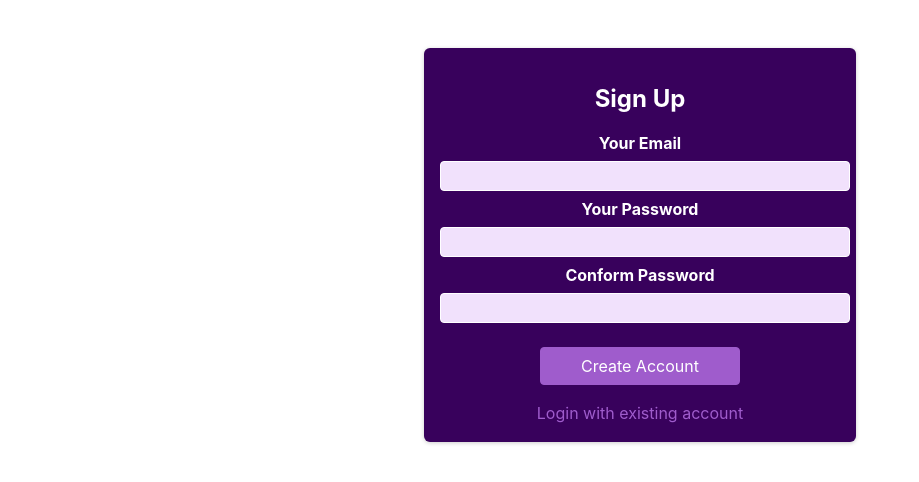
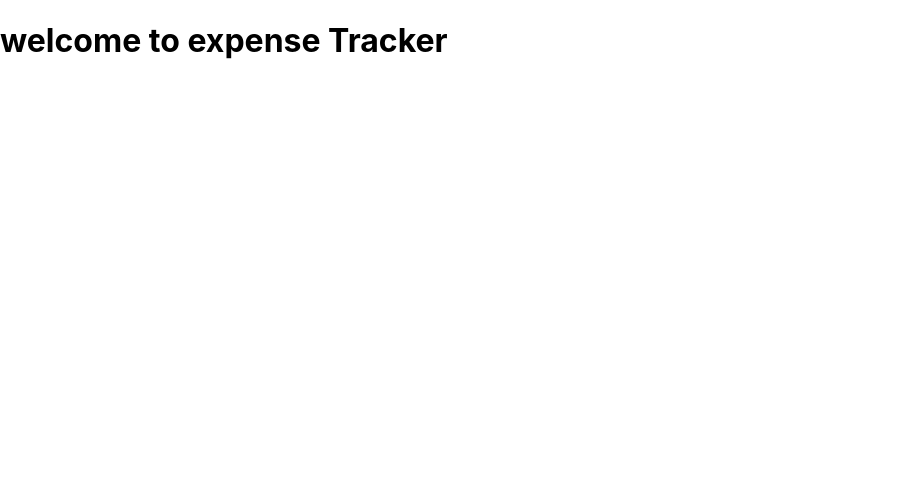
Before and after one commit to Maneesh1007/expense, a React (Create React App) app: page /home in a window 1280 px wide. Shown: the top 482 px of the page, without its empty margins (0-919 px from the left). Built offline with nearby package versions, Linux system fonts and the light colour scheme.

Commit message:
adding login

```diff
--- a/package.json
+++ b/package.json
@@ -8,6 +8,7 @@
     "@testing-library/user-event": "^13.5.0",
     "react": "^18.2.0",
     "react-dom": "^18.2.0",
+    "react-router-dom": "^5.3.4",
     "react-scripts": "5.0.1",
     "web-vitals": "^2.1.4"
   },
--- a/src/App.js
+++ b/src/App.js
@@ -1,7 +1,20 @@
+import { Route, Switch } from "react-router-dom/cjs/react-router-dom.min";
 import Auth from "./pages/Auth";
+import Home from "./pages/Home";
 
 function App() {
-  return <Auth></Auth>;
+  return (
+    <>
+      <Switch>
+        <Route path="/" exact>
+          <Auth></Auth>
+        </Route>
+        <Route path="/home" exact>
+          <Home></Home>
+        </Route>
+      </Switch>
+    </>
+  );
 }
 
 export default App;
--- a/src/index.js
+++ b/src/index.js
@@ -1,13 +1,16 @@
-import React from 'react';
-import ReactDOM from 'react-dom/client';
-import './index.css';
-import App from './App';
-import reportWebVitals from './reportWebVitals';
+import React from "react";
+import ReactDOM from "react-dom/client";
+import "./index.css";
+import App from "./App";
+import reportWebVitals from "./reportWebVitals";
+import { BrowserRouter } from "react-router-dom";
 
-const root = ReactDOM.createRoot(document.getElementById('root'));
+const root = ReactDOM.createRoot(document.getElementById("root"));
 root.render(
   <React.StrictMode>
-    <App />
+    <BrowserRouter>
+      <App />
+    </BrowserRouter>
   </React.StrictMode>
 );
 
--- a/src/pages/Auth.js
+++ b/src/pages/Auth.js
@@ -1,15 +1,15 @@
 import { useState, useRef, useContext } from "react";
-//import { useHistory } from "react-router-dom";
+import { useHistory } from "react-router-dom";
 //import AuthContext from "../Store/Auth-context";
 
 import classes from "./Auth.module.css";
 
 const Auth = () => {
-  //const history = useHistory("");
+  const history = useHistory("");
   const enteredEmail = useRef("");
   const enteredPassword = useRef("");
   const conformPassword = useRef("");
-  const [isLogin, setIsLogin] = useState(false);
+  const [isLogin, setIsLogin] = useState(true);
   const [isLoading, setIsLoading] = useState(false);
 
   //const Authctx = useContext(AuthContext);
@@ -40,10 +40,11 @@ const Auth = () => {
       );
       const data = await responsee.json();
       //Authctx.login(data.idToken);
+      //console.log(data);
 
       setIsLoading(false);
       if (responsee.ok) {
-        //history.replace("/");
+        history.replace("/home");
       } else {
         let errorMessage = "Authenication failed";
         alert(errorMessage);
@@ -66,7 +67,7 @@ const Auth = () => {
         }
       );
       const data = await response.json();
-      console.log(data);
+
       if (response.ok) {
       } else {
         let errorMessage = "Authenication failed";
--- /dev/null
+++ b/src/pages/Home.js
@@ -0,0 +1,11 @@
+import React from "react";
+
+function Home() {
+  return (
+    <div>
+      <h1>welcome to expense Tracker</h1>
+    </div>
+  );
+}
+
+export default Home;
```
Also changed, not shown: 2 other files (tests, documents, lock files or other folders).
